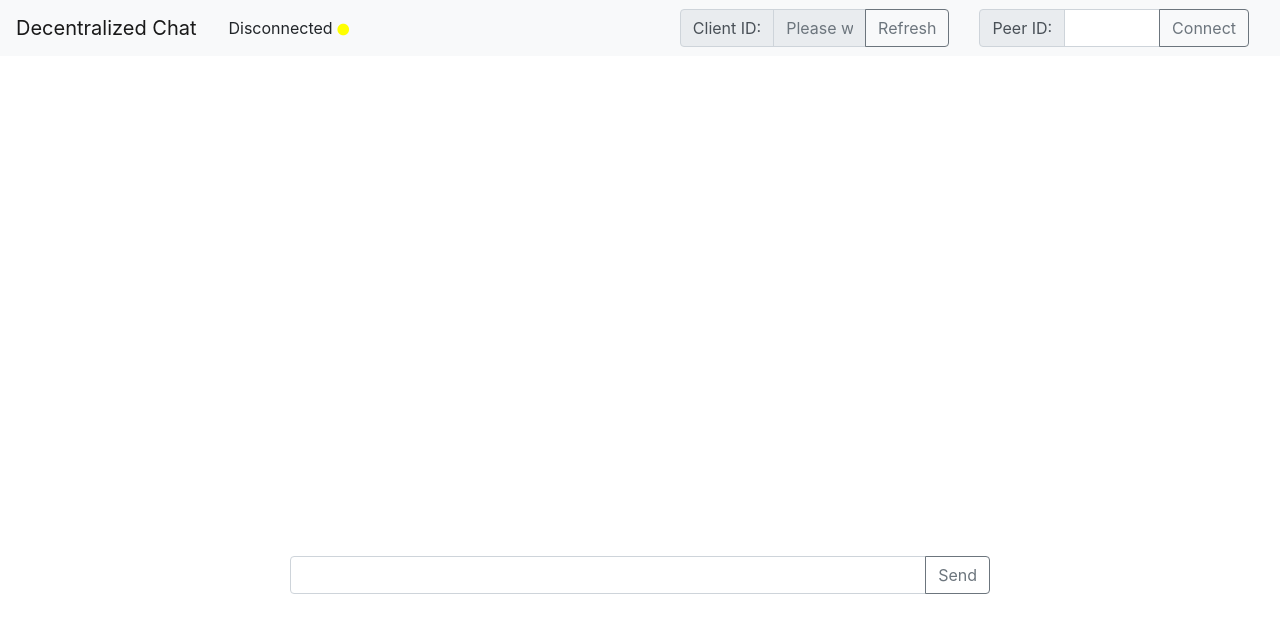
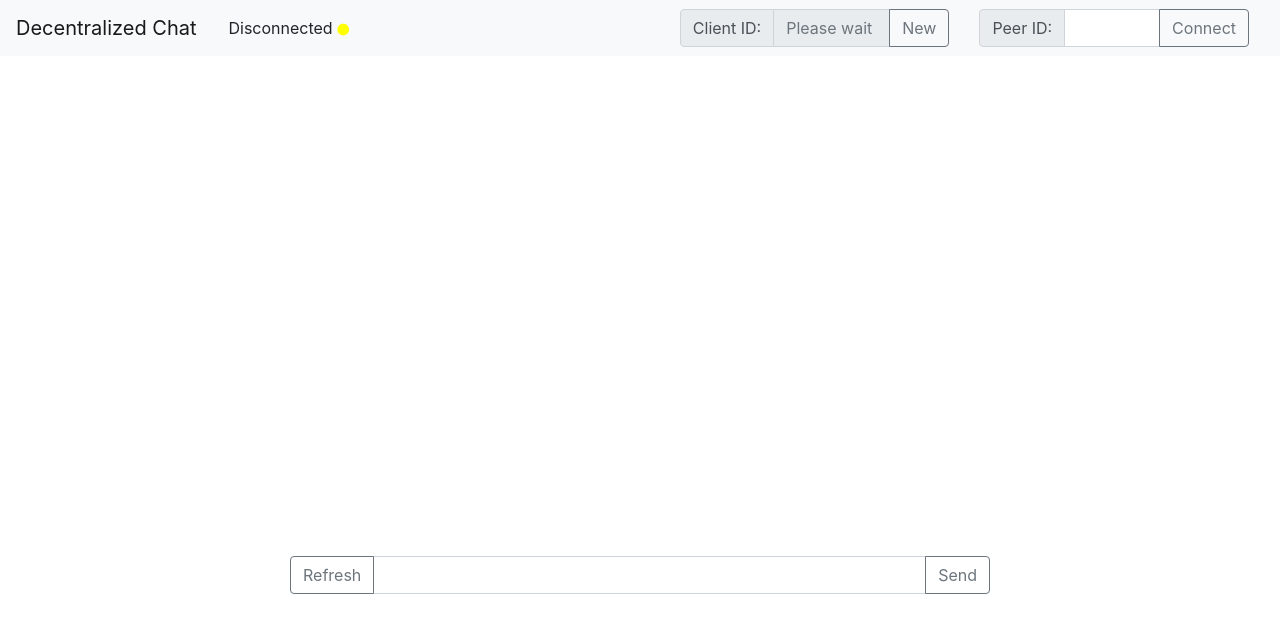
Before and after one commit to darenliang/decentralized-chat, a website built with webpack: page dist/index.html in a window 1280 px wide. Built offline with nearby package versions, Linux system fonts and the light colour scheme; what peerjs would draw is missing.

Commit message:
Add message refresh button

```diff
--- a/dist/index.html
+++ b/dist/index.html
@@ -27,7 +27,7 @@
             </div>
             <input id="uid" type="text" class="form-control" placeholder="Please wait" readonly>
             <div class="input-group-append">
-                <button id="reconnectButton" type="button" class="btn btn-outline-secondary">Refresh</button>
+                <button id="reconnectButton" type="button" class="btn btn-outline-secondary">New</button>
             </div>
         </div>
         <br>
@@ -53,6 +53,9 @@
     <div class="row">
         <div class="mx-auto col-md-8">
             <div class="input-group col-auto">
+                <div class="input-group-prepend">
+                    <button id="messageRefresh" type="button" class="btn btn-outline-secondary">Refresh</button>
+                </div>
                 <input id="messageText" type="text" class="form-control">
                 <div class="input-group-append">
                     <button id="messageSend" type="button" class="btn btn-outline-secondary">Send</button>
```
